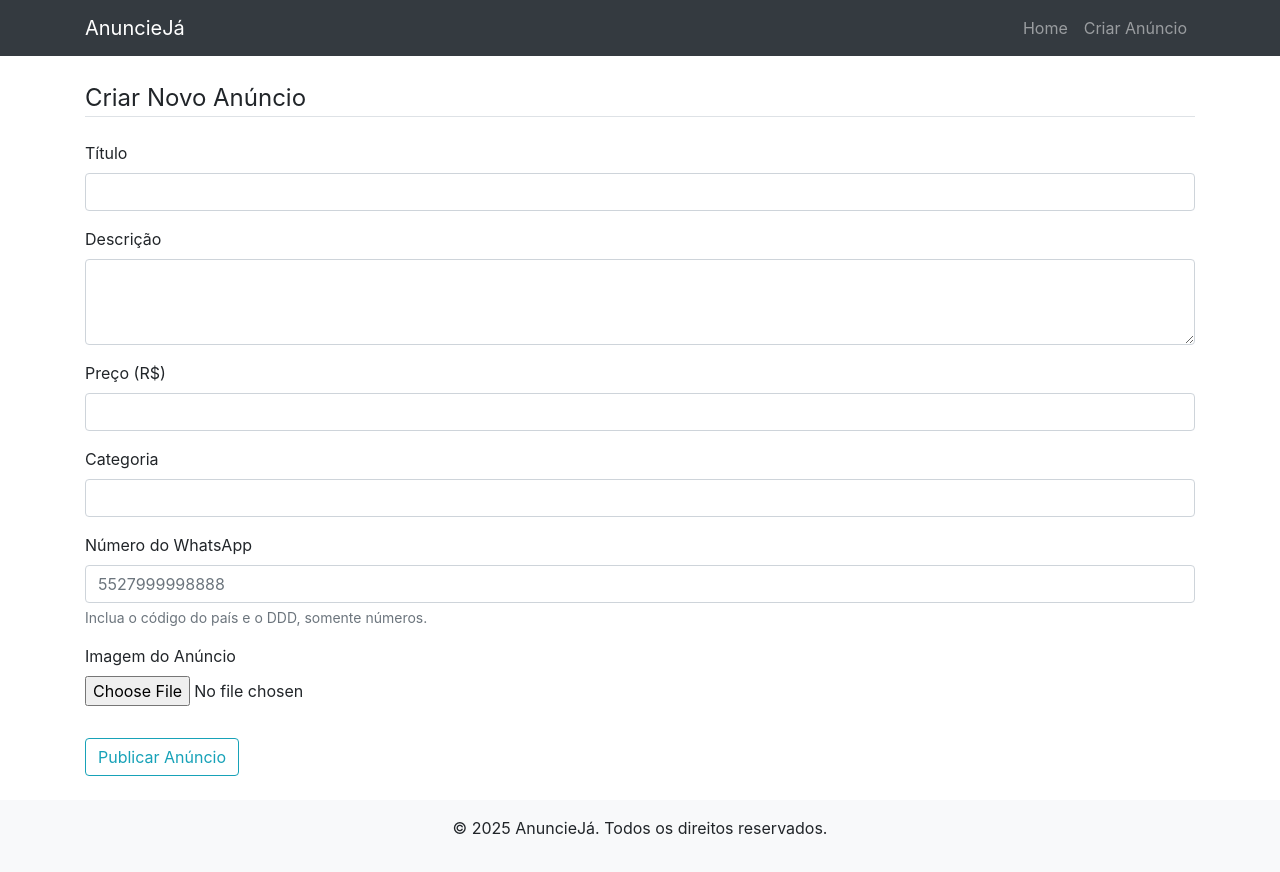
After one commit to profadevairvitorio/anuncieja, a Flask app: page /anuncio/novo in a window 1280 px wide. The commit adds this page. Run offline with Flask 3, Linux system fonts and the light colour scheme.

Commit message:
feat: creates model Advertisement

```diff
--- a/app/__init__.py
+++ b/app/__init__.py
@@ -10,7 +10,7 @@ def create_app(config_class=Config):
 
     db.init_app(app)
 
-    from app.routes import main as main_blueprint
+    from app.routes import bp as main_blueprint
     app.register_blueprint(main_blueprint)
 
 
--- a/app/routes.py
+++ b/app/routes.py
@@ -1,7 +1,56 @@
-from flask import Blueprint
+import os
+import re
+import uuid
 
-main = Blueprint('main', __name__)
+from flask import Blueprint, render_template, request, flash, redirect, url_for, current_app, jsonify
 
-@main.route('/')
+from app import db
+from app.models import Advertisement
+
+bp = Blueprint('main', __name__)
+
+def save_picture(form_picture):
+    random_hex = uuid.uuid4().hex
+    _, f_ext = os.path.splitext(form_picture.filename)
+    picture_fn = random_hex + f_ext
+    picture_path = os.path.join(current_app.root_path, 'static/uploads', picture_fn)
+    os.makedirs(os.path.dirname(picture_path), exist_ok=True)
+    form_picture.save(picture_path)
+    return picture_fn
+
+@bp.route('/')
 def index():
-    return 'foo'
+    ads = Advertisement.query.order_by(Advertisement.created_at.desc()).all()
+    return render_template('index.html', advertisements=ads)
+
+
+@bp.route('/anuncio/novo', methods=['GET', 'POST'])
+def new_advertisement():
+    if request.method == 'POST':
+        title = request.form.get('title')
+        description = request.form.get('description')
+        price = request.form.get('price')
+        category = request.form.get('category')
+        phone_number = request.form.get('contact_phone')
+        cleaned_phone = re.sub(r'\D', '', phone_number)
+
+        picture_file = 'default.jpg'
+        if 'picture' in request.files and request.files['picture'].filename != '':
+            form_picture = request.files['picture']
+            picture_file = save_picture(form_picture)
+
+        advertisement = Advertisement(
+            title=title,
+            description=description,
+            price=float(price),
+            category=category,
+            contact_phone=cleaned_phone,
+            image_file=picture_file
+        )
+        db.session.add(advertisement)
+        db.session.commit()
+
+        flash('Seu anúncio foi criado com sucesso!', 'success')
+        return redirect(url_for('main.index'))
+
+    return render_template('cadanuncio.html', title='Criar Novo Anúncio')
--- /dev/null
+++ b/app/templates/base.html
@@ -0,0 +1,37 @@
+<!DOCTYPE html>
+<html lang="pt-br">
+<head>
+    <meta charset="UTF-8">
+    <meta name="viewport" content="width=device-width, initial-scale=1.0">
+
+    <link rel="stylesheet" href="https://cdn.jsdelivr.net/npm/bootstrap@4.6.2/dist/css/bootstrap.min.css">
+
+    <link rel="stylesheet" href="{{ url_for('static', filename='css/style.css') }}">
+
+    <title>{% block title %}AnuncieJá{% endblock %}</title>
+</head>
+<body>
+
+    <nav class="navbar navbar-expand-lg navbar-dark bg-dark mb-4">
+        <div class="container">
+            <a class="navbar-brand" href="{{ url_for('main.index') }}">AnuncieJá</a>
+            <div class="navbar-nav">
+                <a class="nav-link" href="{{ url_for('main.index') }}">Home</a>
+                <a class="nav-link" href="{{ url_for('main.new_advertisement') }}">Criar Anúncio</a>
+            </div>
+        </div>
+    </nav>
+
+    <main class="container">
+        {% block content %}{% endblock %}
+    </main>
+
+    <footer class="text-center mt-4 py-3 bg-light">
+        <p>&copy; 2025 AnuncieJá. Todos os direitos reservados.</p>
+    </footer>
+
+    <script src="https://cdn.jsdelivr.net/npm/jquery@3.5.1/dist/jquery.slim.min.js"></script>
+    <script src="https://cdn.jsdelivr.net/npm/bootstrap@4.6.2/dist/js/bootstrap.bundle.min.js"></script>
+
+</body>
+</html>
--- /dev/null
+++ b/app/templates/cadanuncio.html
@@ -0,0 +1,45 @@
+{% extends "base.html" %} {% block content %}
+    <div class="content-section">
+        <form method="POST" action="{{ url_for('main.new_advertisement') }}" enctype="multipart/form-data">
+            <fieldset class="form-group">
+                <legend class="border-bottom mb-4">{{ title }}</legend>
+
+                <div class="form-group">
+                    <label for="title">Título</label>
+                    <input type="text" class="form-control" id="title" name="title" required>
+                </div>
+
+                <div class="form-group">
+                    <label for="description">Descrição</label>
+                    <textarea class="form-control" id="description" name="description" rows="3" required></textarea>
+                </div>
+
+                <div class="form-group">
+                    <label for="price">Preço (R$)</label>
+                    <input type="number" step="0.01" class="form-control" id="price" name="price" required>
+                </div>
+
+                <div class="form-group">
+                    <label for="category">Categoria</label>
+                    <input type="text" class="form-control" id="category" name="category" required>
+                </div>
+
+                <div class="form-group">
+                    <label for="contact_phone">Número do WhatsApp</label>
+                    <input type="tel" class="form-control" id="contact_phone" name="contact_phone" placeholder="5527999998888" required>
+                    <small class="form-text text-muted">
+                        Inclua o código do país e o DDD, somente números.
+                    </small>
+                </div>
+
+                <div class="form-group">
+                    <label for="picture">Imagem do Anúncio</label>
+                    <input type="file" class="form-control-file" id="picture" name="picture" accept="image/png, image/jpeg, image/gif">
+                </div>
+            </fieldset>
+            <div class="form-group">
+                <button class="btn btn-outline-info" type="submit">Publicar Anúncio</button>
+            </div>
+        </form>
+    </div>
+{% endblock content %}
--- a/config.py
+++ b/config.py
@@ -3,7 +3,7 @@ import os
 basedir = os.path.abspath(os.path.dirname(__file__))
 
 class Config:
-    SECRET_KEY = os.environ.get('SECRET_KEY')
+    SECRET_KEY = '12981709210dcc27bbbf43666280178c'
     SQLALCHEMY_DATABASE_URI = os.environ.get('DATABASE_URL') or \
         'sqlite:///' + os.path.join(basedir, 'app', 'site.db')
     SQLALCHEMY_TRACK_MODIFICATIONS = False
```
Also changed, not shown: app/models.py (+27 -0 lines), app/static/css/style.css (added, +48 -0 lines), app/templates/index.html (+7 -9 lines), app/static/uploads/default.png (added).
